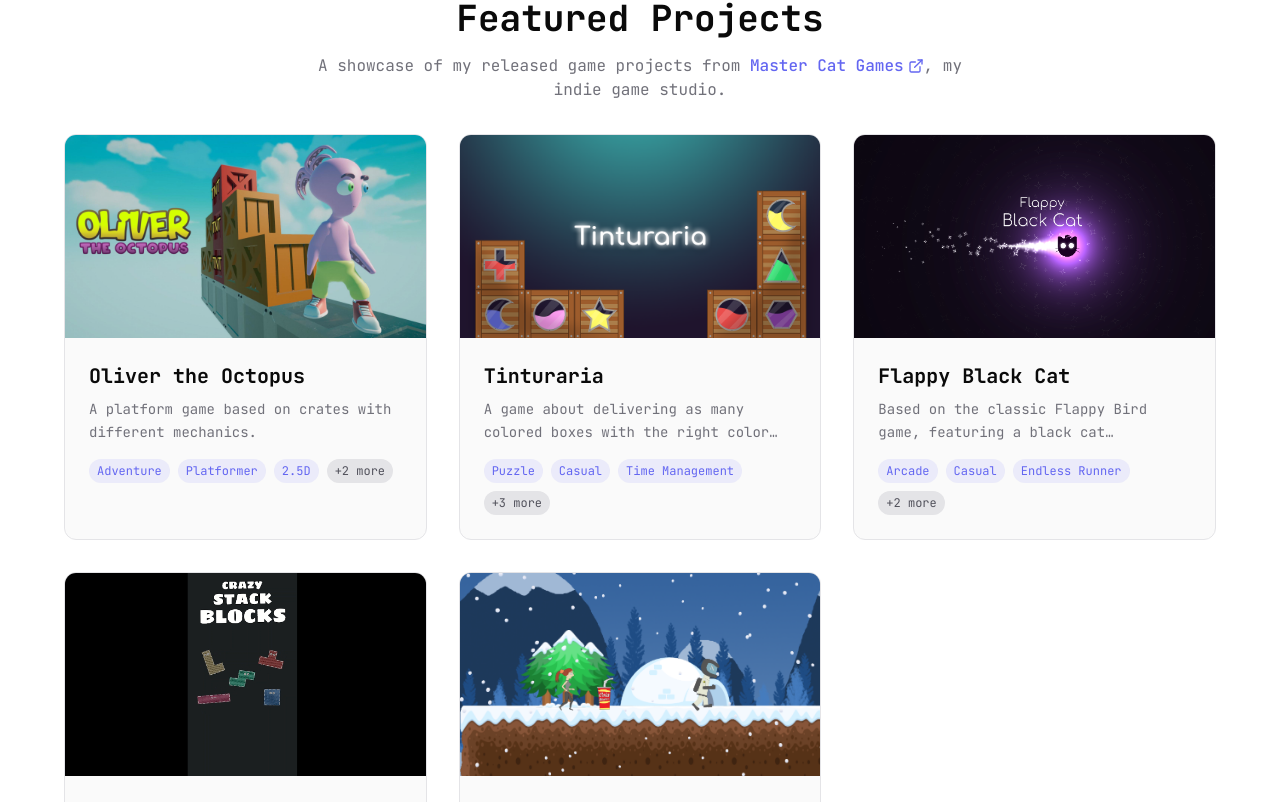
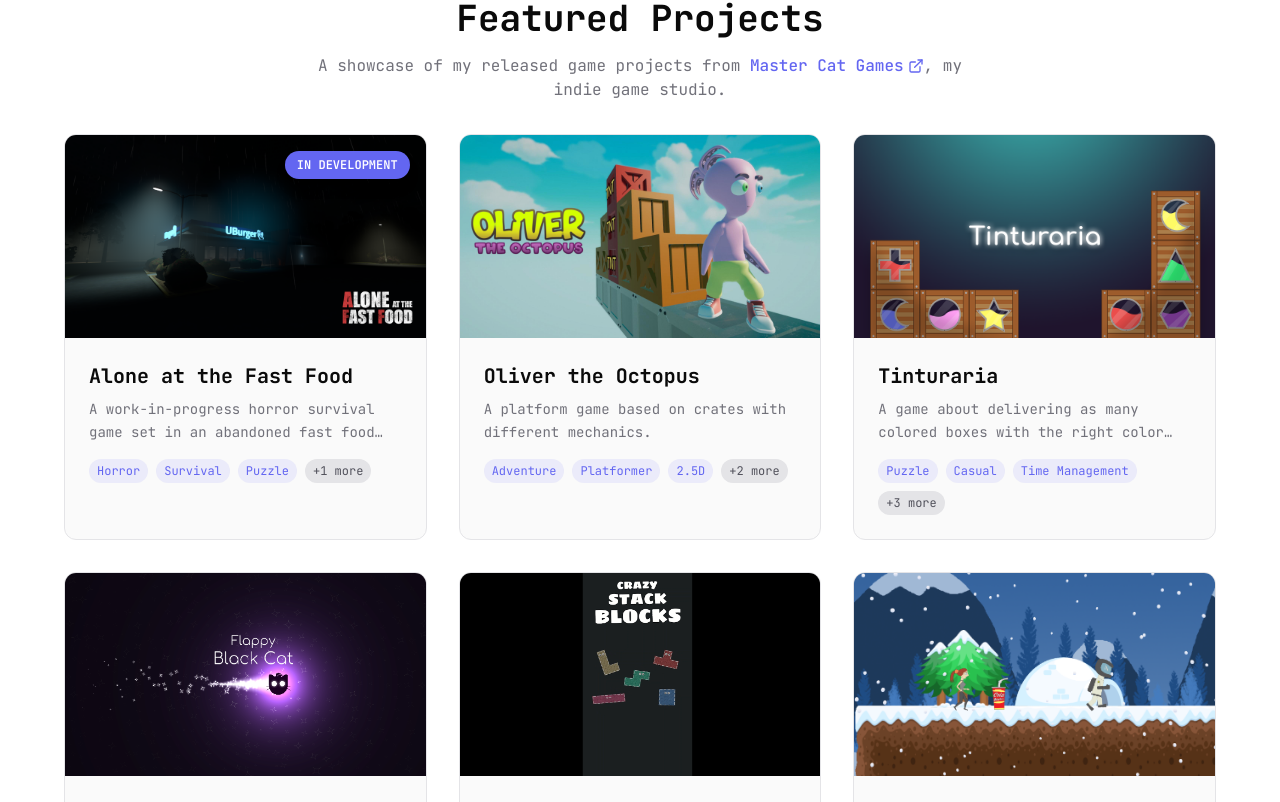
Before and after one commit to augustopolonio/augustopolonio-website, a Next.js app: page / in a window 1280 px wide. Shown: the part 898-1700 px from the top of the page. Built offline with nearby package versions, Linux system fonts and the light colour scheme.

Commit message:
feat: add new game "Alone at the Fast Food" to FeaturedProjects and update link handling for in-development status

```diff
--- a/app/components/FeaturedProjects.tsx
+++ b/app/components/FeaturedProjects.tsx
@@ -14,6 +14,15 @@ interface Game {
 
 export default function FeaturedProjects() {
   const games: Game[] = [
+    {
+      id: 0,
+      title: "Alone at the Fast Food",
+      description: "A work-in-progress horror survival game set in an abandoned fast food restaurant. Navigate through dark corridors, solve puzzles, and uncover the mystery behind the restaurant's closure.",
+      status: "in-development",
+      tags: ["Horror", "Survival", "Puzzle", "Single Player"],
+      image: '/game_covers/Alone_at_the_fast_food.png',
+      link: '/unreleased-projects',
+    },
     {
       id: 1,
       title: "Oliver the Octopus",
@@ -80,14 +89,23 @@ export default function FeaturedProjects() {
         </p>
 
         <div className="grid md:grid-cols-2 lg:grid-cols-3 gap-8 mb-12">
-          {games.map((game) => (
-            <a
+          {games.map((game) => {
+            const CardWrapper = game.status === 'in-development' ? Link : 'a';
+            const cardProps = game.status === 'in-development'
+              ? { href: game.link }
+              : { href: game.link, target: "_blank", rel: "noopener noreferrer" };
+
+            return (
+              <CardWrapper
                 key={game.id}
-              href={game.link}
-              target="_blank"
-              rel="noopener noreferrer"
+                {...cardProps}
                 className="group relative bg-zinc-50 dark:bg-zinc-900/30 rounded-xl border border-zinc-200 dark:border-zinc-800 hover:border-accent transition-all hover:shadow-xl overflow-hidden"
               >
+                {game.status === 'in-development' && (
+                  <div className="absolute top-4 right-4 z-10 px-3 py-1.5 bg-accent text-white text-xs font-semibold rounded-full shadow-lg">
+                    IN DEVELOPMENT
+                  </div>
+                )}
                 <div className="relative w-full aspect-video overflow-hidden">
                   <Image
                     src={game.image}
@@ -122,8 +140,9 @@ export default function FeaturedProjects() {
                   )}
                 </div>
               </div>
-            </a>
-          ))}
+            </CardWrapper>
+            );
+          })}
         </div>
 
         <div className="text-center space-y-6">
```
Lines whose indentation alone changed are shown as unchanged.
